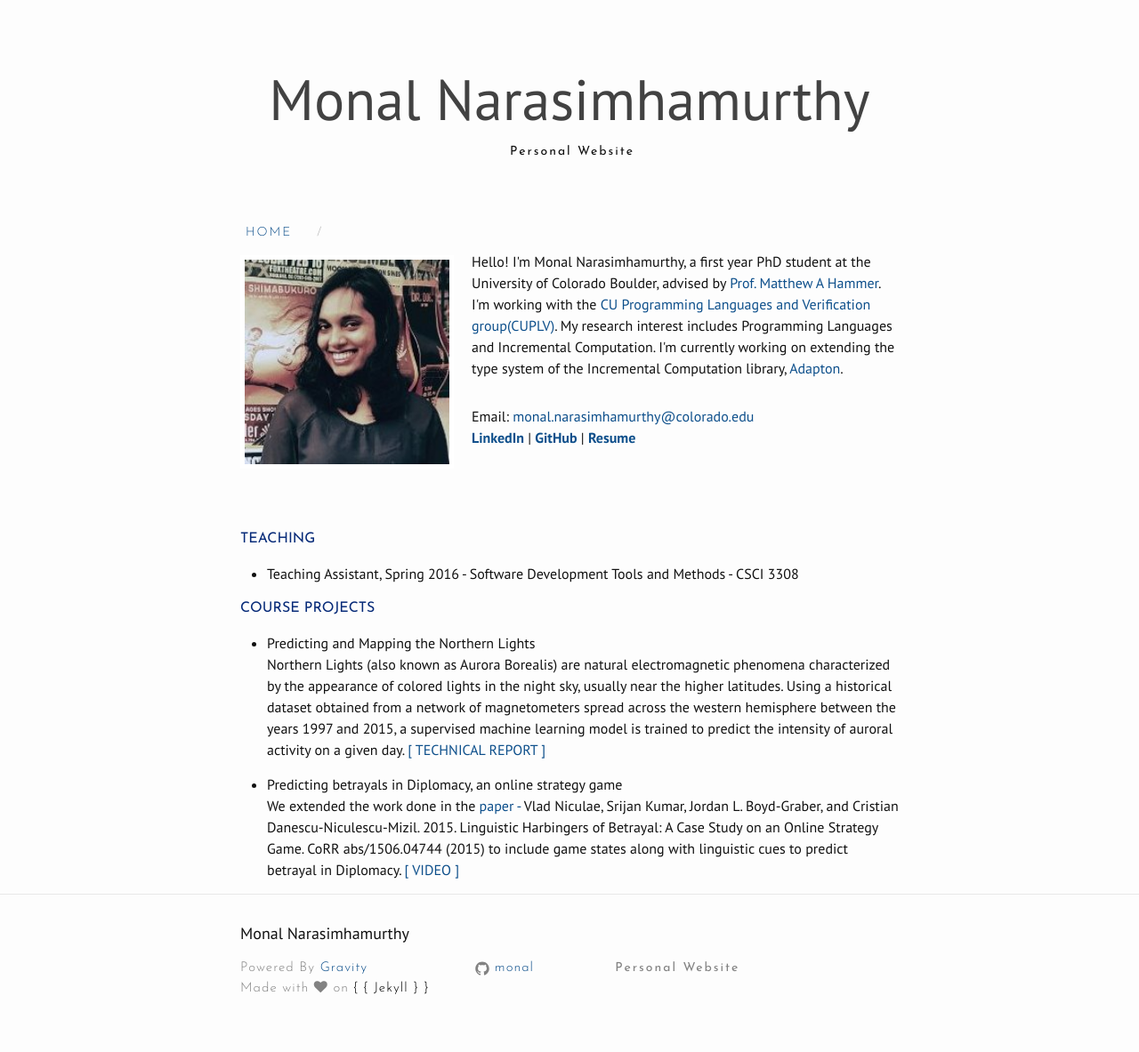
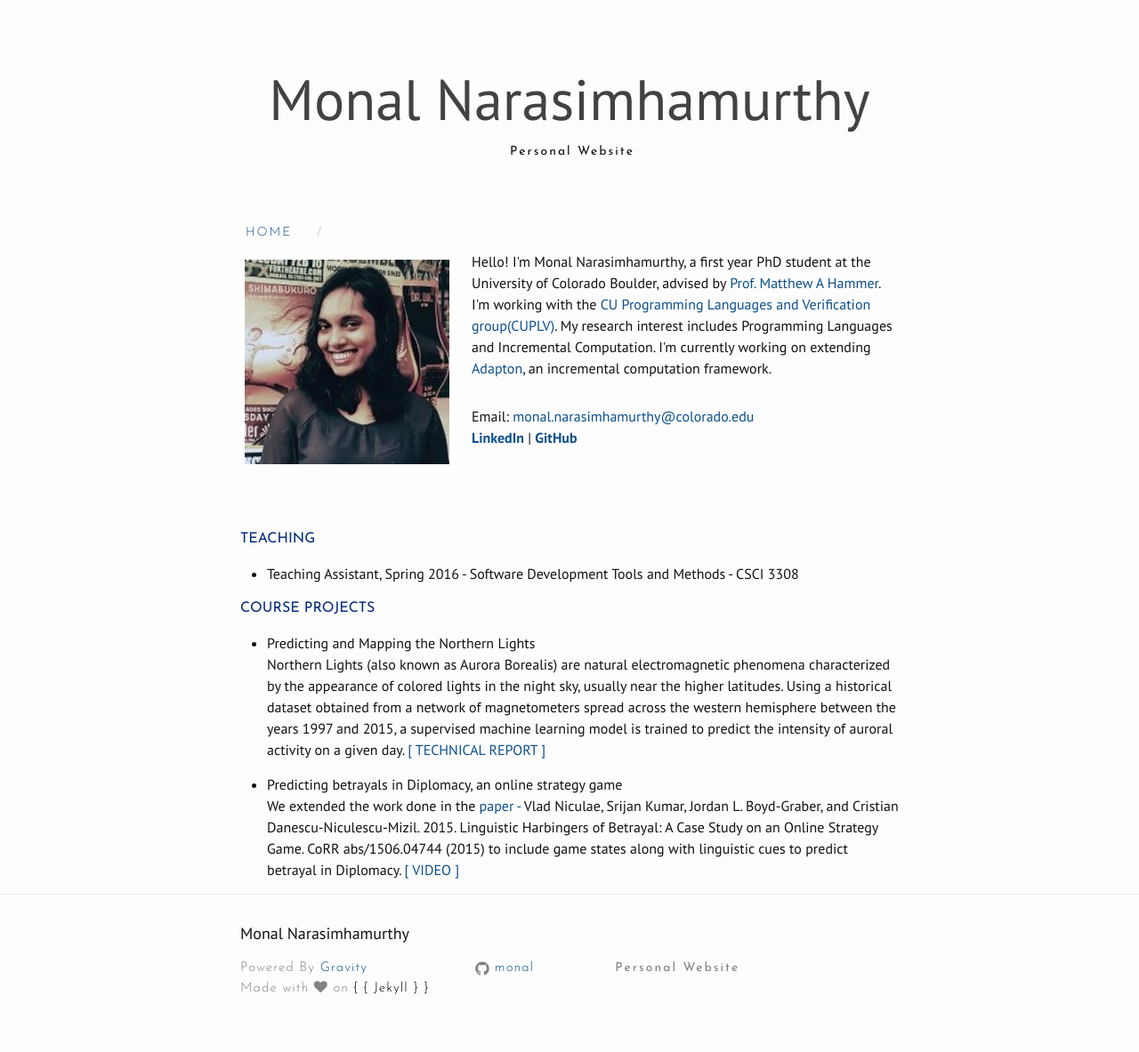
Before and after one commit to monal/monal.github.io, a Jekyll site: the page built from index.html, in a window 1280 px wide. Shown: the whole page at 89% size. Built offline with Jekyll 4.4.1, drawn with Linux system fonts in a browser that asks for light colours; nearby versions of some CDN libraries.

Commit message:
Fix intro

```diff
--- a/index.html
+++ b/index.html
@@ -6,11 +6,11 @@
 <p style="float: left; margin-top: 5px; margin-right: 20px;">
   <img src="monal.jpg" alt="" height="230" width="230" style='border:5px solid #FFF'>
 </p>
-<p style="margin-top: 10px; margin-left: 30px">Hello! I'm Monal Narasimhamurthy, a first year PhD student at the University of Colorado Boulder, advised by <a href="http://www.matthewhammer.org">Prof. Matthew A Hammer</a>. I'm working with the <a href="http://plv.colorado.edu">CU Programming Languages and Verification group(CUPLV)</a>. My research interest includes Programming Languages and Incremental Computation. I'm currently working on extending the type system of the Incremental Computation library, <a href="http://plv.colorado.edu/adapton/">Adapton</a>.
+<p style="margin-top: 10px; margin-left: 30px">Hello! I'm Monal Narasimhamurthy, a first year PhD student at the University of Colorado Boulder, advised by <a href="http://www.matthewhammer.org">Prof. Matthew A Hammer</a>. I'm working with the <a href="http://plv.colorado.edu">CU Programming Languages and Verification group(CUPLV)</a>. My research interest includes Programming Languages and Incremental Computation. I'm currently working on extending <a href="http://plv.colorado.edu/adapton/">Adapton</a>, an incremental computation framework.
 
 </p>
 <p style="margin-top: 30px;">Email: <a href="mailto:monal.narasimhamurthy@colorado.edu">monal.narasimhamurthy@colorado.edu</a><br>
-<a href="https://www.linkedin.com/in/monal-narasimhamurthy"><b>LinkedIn</b></a> | <a href="https://github.com/monal"><b>GitHub</b></a> | <a href=""><b>Resume</b></a></p>
+<a href="https://www.linkedin.com/in/monal-narasimhamurthy"><b>LinkedIn</b></a> | <a href="https://github.com/monal"><b>GitHub</b></a>
 </div>
 <div style="margin-top:-5px">
 <h4 style="color:#062A78; font-family:'Josefin Sans';">TEACHING</h4>
```
